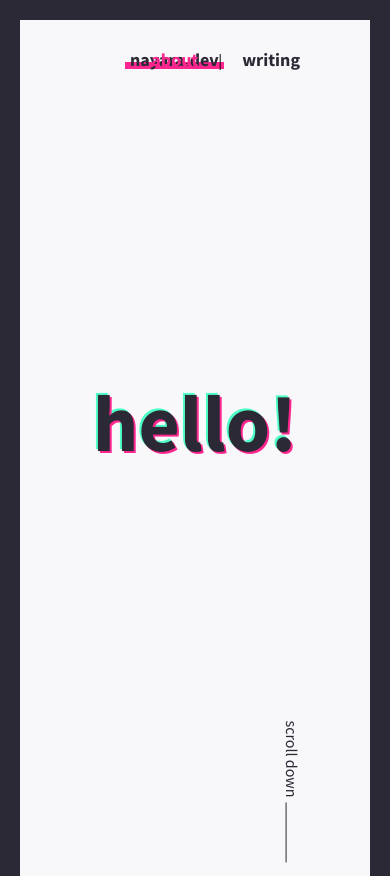
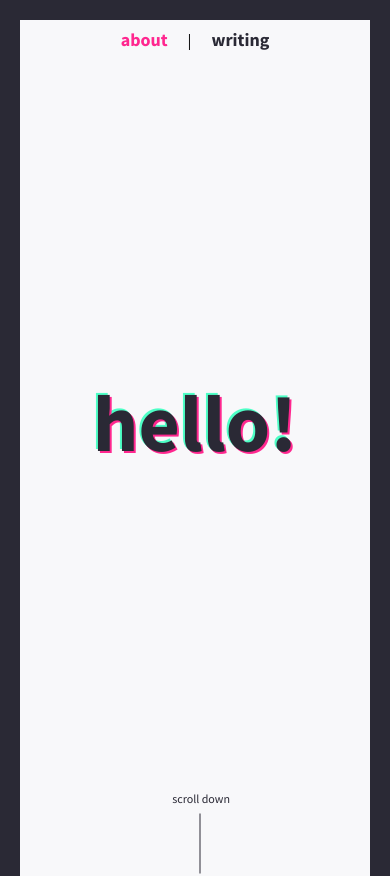
Before and after one commit to bolognini/hello-dev, a Gatsby site: page / in a window 390 px wide. Shown: the top 876 px of the page. Built offline with nearby package versions, Linux system fonts and the light colour scheme; Gatsby itself is replaced by a stand-in of ours; a web font is replaced by a local one.

Commit message:
giving some attention to mobile

```diff
--- a/src/components/Logo/Logo.style.js
+++ b/src/components/Logo/Logo.style.js
@@ -3,10 +3,15 @@ import styled from "styled-components"
 export const LogoWrapper = styled.ul`
   position: absolute;
   top: 40px;
-  left: 80px;
+  left: 40px;
   display: inline-block;
   margin: 0;
   z-index: 1;
+  display: none;
+
+  @media screen and (min-width: 600px) {
+    display: block;
+  }
 `
 
 export const LogoItem = styled.li`
--- a/src/components/Menu/Menu.style.js
+++ b/src/components/Menu/Menu.style.js
@@ -2,11 +2,20 @@ import styled from "styled-components"
 
 export const MenuWrapper = styled.ul`
   position: absolute;
-  top: 40px;
-  right: 80px;
+  top: 20px;
   display: inline-block;
   margin: 0;
   z-index: 1;
+  right: 0;
+  padding: 0;
+  width: 100%;
+  text-align: center;
+
+  @media screen and (min-width: 600px) {
+    top: 40px;
+    right: 80px;
+    width: auto;
+  }
 `
 
 export const MenuItem = styled.li`
--- a/src/components/Scrolldown/Scrolldown.style.js
+++ b/src/components/Scrolldown/Scrolldown.style.js
@@ -2,17 +2,21 @@ import styled from "styled-components"
 
 export const ScrolldownWrapper = styled.div`
   position: absolute;
-  right: 40px;
-  bottom: 55px;
-  transform: rotate(90deg);
-  font-size: 16px;
+  right: 40%;
+  bottom: 15px;
+  /* transform: rotate(90deg); */
+  font-size: 12px;
   line-height: 20px;
-  /* identical to box height */
-
   text-align: center;
   text-transform: lowercase;
+  color: var(--color-1);
 
-  color: var(--color-1);
+  @media screen and (min-width: 600px) {
+    right: 40px;
+    bottom: 40px;
+    font-size: 16px;
+    transform: rotate(90deg);
+  }
 
   &::after {
     display: block;
@@ -21,7 +25,21 @@ export const ScrolldownWrapper = styled.div`
     height: 1px;
     background: var(--color-1);
     position: absolute;
-    top: 15px;
-    right: -65px;
+    bottom: -35px;
+    right: 0;
+    transform: rotate(90deg);
+
+    @media screen and (min-width: 600px) {
+      display: block;
+      content: "";
+      width: 60px;
+      height: 1px;
+      background: var(--color-1);
+      position: absolute;
+      top: 10px;
+      bottom: 0;
+      right: -65px;
+      transform: none;
+    }
   }
 `
--- a/src/pages/writing.js
+++ b/src/pages/writing.js
@@ -19,6 +19,7 @@ class Writing extends React.Component {
         <SectionWrapper>
           <Title3D>writing</Title3D>
         </SectionWrapper>
+        {posts.length ? (
           <PostList>
             {posts.map(({ node }) => {
               return (
@@ -30,6 +31,9 @@ class Writing extends React.Component {
               )
             })}
           </PostList>
+        ) : (
+          <p>Brb.</p>
+        )}
       </Layout>
     )
   }
```
Lines whose indentation alone changed are shown as unchanged.
